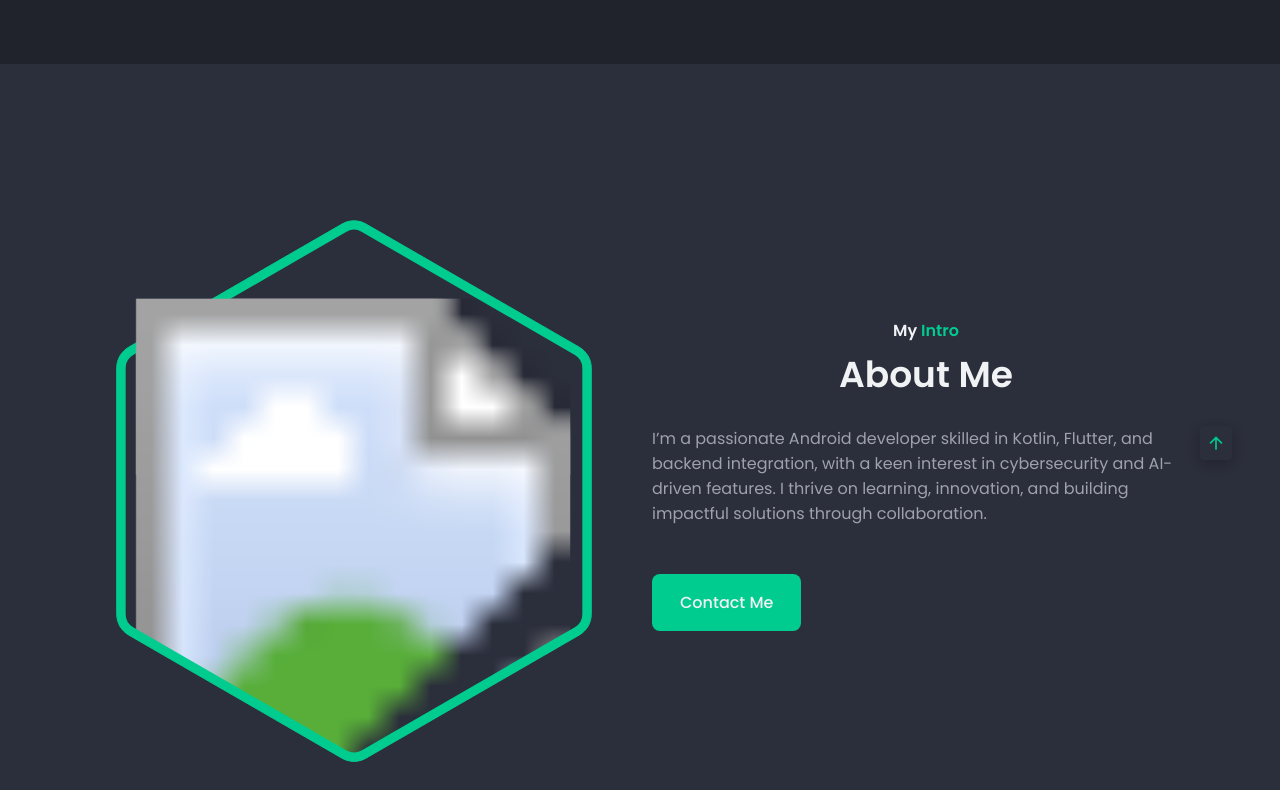
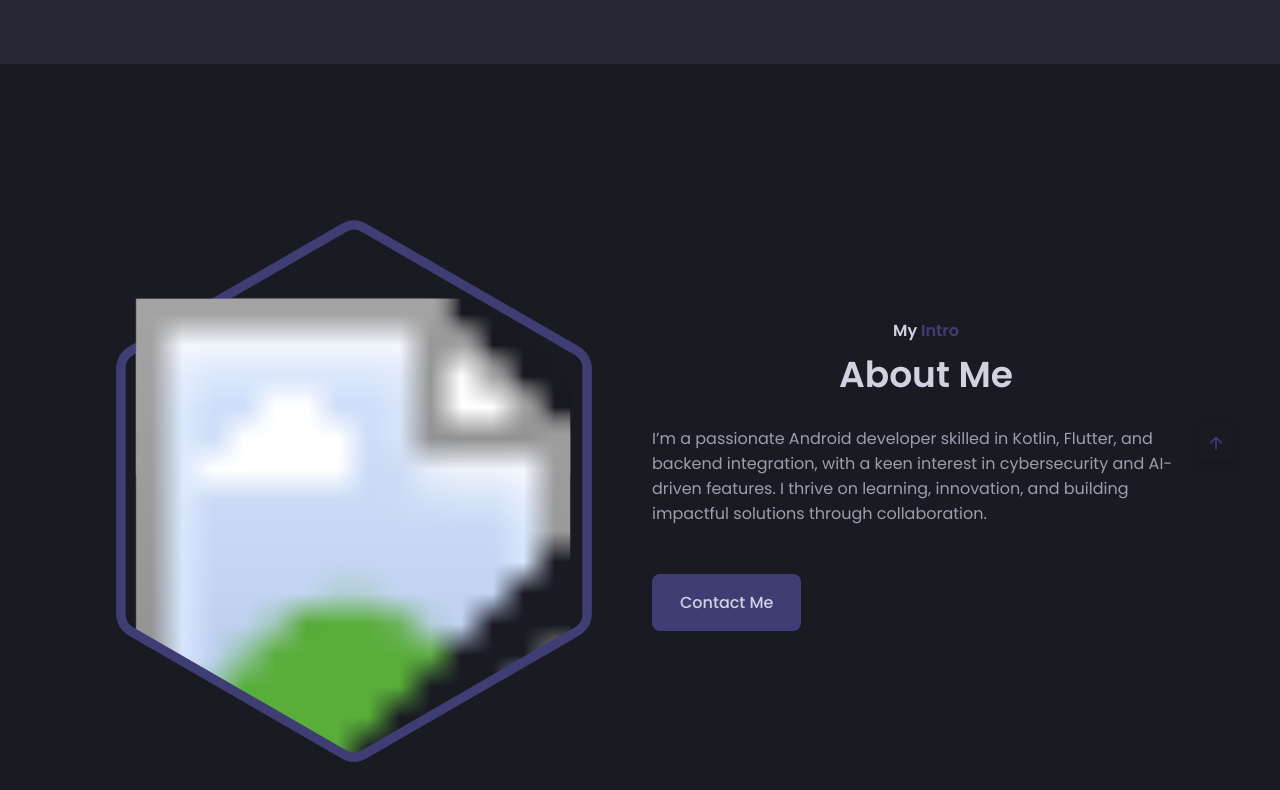
Before and after one commit to Harshi-63/Harshita_portfolio, a website: page index.html in a window 1280 px wide. Shown: the part 740-1530 px from the top of the page. Drawn offline with nearby package versions, Linux system fonts and the light colour scheme.

Commit message:
`Update color variables in styles.css`

```diff
--- a/assets/css/styles.css
+++ b/assets/css/styles.css
@@ -19,13 +19,14 @@
       -> Copy the color mode (HSL)
   */
 
-  --hue: 162;
-  --first-color: hsl(var(--hue), 100%, 40%);
-  --first-color-alt: hsl(var(--hue), 56%, 35%);
-  --title-color: hsl(228, 8%, 95%);
-  --text-color: hsl(228, 8%, 65%);
-  --body-color: hsl(228, 15%, 20%);
-  --container-color: hsl(228, 15%, 15%);
+  --hue: 240; /* Deep Purples & Blues */
+  --first-color: hsl(var(--hue), 30%, 35%); /* Muted Navy Blue */
+  --first-color-alt: hsl(var(--hue), 25%, 30%); /* Darker Navy */
+  --title-color: hsl(240, 20%, 85%); /* Soft Light Grayish White */
+  --text-color: hsl(240, 10%, 65%); /* Neutral Gray for Readability */
+  --body-color: hsl(240, 15%, 12%); /* Almost Black for a Sleek Look */
+  --container-color: hsl(240, 15%, 18%); /* Dark Charcoal for Subtle Contrast */
+
 
   /*========== Font and typography ==========*/
   /*.5rem = 8px | 1rem = 16px ...*/
```
